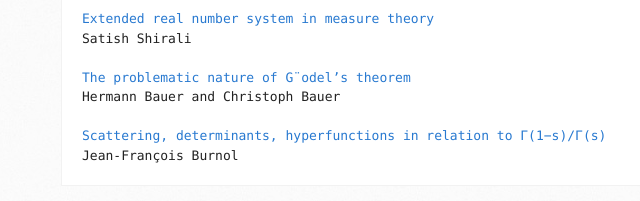
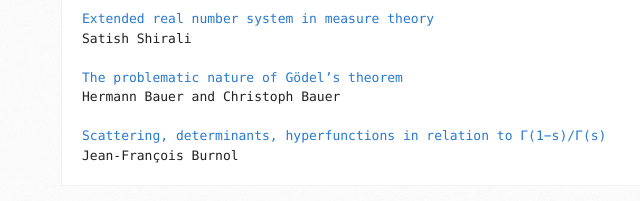
Before and after one commit to rejecta/mathematica, a plain HTML site: page volumes.html in a window 1280 px wide. Shown: the part 1137-1338 px from the top of the page, 109-749 px from the left. Drawn offline with Linux system fonts and the light colour scheme.

Commit message:
Fix odots

```diff
--- a/volumes.html
+++ b/volumes.html
@@ -109,7 +109,7 @@ Aran Nayebi
 <a href="files/articles/RejectaMathematicaVol2No1_Part5.pdf">Extended real number system in measure theory</a>
 Satish Shirali
 
-<a href="files/articles/RejectaMathematicaVol2No1_Part6.pdf">The problematic nature of G¨odel’s theorem</a>
+<a href="files/articles/RejectaMathematicaVol2No1_Part6.pdf">The problematic nature of Gödel’s theorem</a>
 Hermann Bauer and Christoph Bauer
 
 <a href="files/articles/RejectaMathematicaVol2No1_Part7.pdf">Scattering, determinants, hyperfunctions in relation to Γ(1−s)/Γ(s)</a>
```
